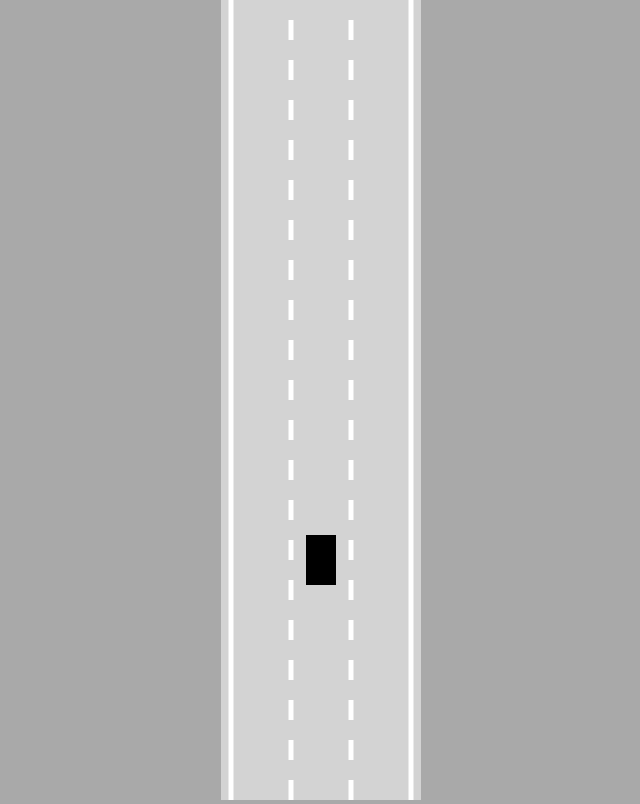
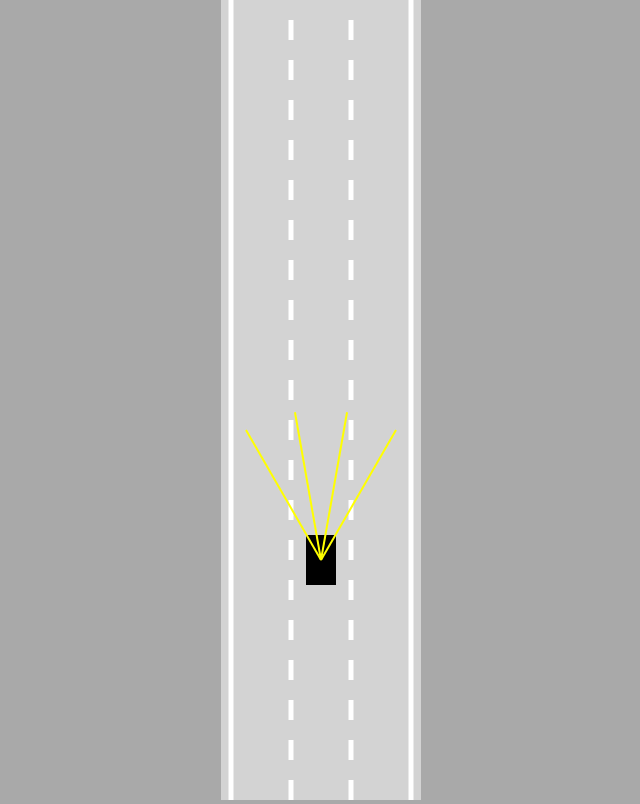
Before and after one commit to JoshuaP199/Self_Driving_Car_Tut, a plain HTML site: page index.html in a window 1280 px wide. Shown: the whole page, without its empty margins (319-959 px from the left). Drawn offline with Linux system fonts and the light colour scheme.

Commit message:
Artificial Sensors

```diff
--- a/car.js
+++ b/car.js
@@ -12,11 +12,14 @@ class Car{
         this.friction = 0.05;
         this.angle = 0;
 
+        this.sensor=new Sensor(this);
+
         this.controls = new Controls();
     }
 
-    update(){
+    update(roadBorders){
         this.#move();
+        this.sensor.update(roadBorders);
     }
 
     #move(){
@@ -75,5 +78,7 @@ class Car{
         ctx.fill();
 
         ctx.restore();
+
+        this.sensor.draw(ctx);
     }
 }
--- a/index.html
+++ b/index.html
@@ -9,6 +9,7 @@
 </head>
 <body>
     <canvas id = "myCanvas"></canvas>
+    <script src="sensor.js"></script>
     <script src="utils.js"></script>
     <script src="road.js"></script>
     <script src="controls.js"></script>
--- a/main.js
+++ b/main.js
@@ -8,7 +8,7 @@ const car = new Car(road.getLaneCenter(1),100,30,50);
 animate();
 
 function animate(){
-    car.update();
+    car.update(road.borders);
 
     //Makes it so that the car looks like its moving and not just making a line
     canvas.height = window.innerHeight;
--- /dev/null
+++ b/sensor.js
@@ -0,0 +1,97 @@
+class Sensor{
+    constructor(car){
+        this.car = car;
+        this.rayCount=4;
+        this.rayLength=150;
+        this.raySpread=Math.PI/3;
+
+        this.rays=[];
+        this.readings=[];
+    }
+
+    update(roadBorders){
+        this.#castRays();
+        this.readings=[];
+        for(let i=0;i<this.rays.length;i++){
+            this.readings.push(
+                this.#getReading(this.rays[i],roadBorders)
+            );
+        }
+    }
+
+    #getReading(ray,roadBorders){
+        let touches = [];
+
+        for(let i = 0; i<roadBorders.length;i++){
+            const touch=getIntersection(
+                ray[0],
+                ray[1],
+                roadBorders[i][0],
+                roadBorders[i][1]
+            );
+            if(touch){
+                touches.push(touch);
+            }
+        }
+
+        if(touches.length==0){
+            return null;
+        } else {
+            const offsets=touches.map(e=>e.offset);
+            const minOffset=Math.min(...offsets);
+            return touches.find(e=>e.offset==minOffset);
+        }
+    }
+
+    #castRays(){
+        this.rays=[];
+        for(let i=0;i<this.rayCount;i++){
+            const rayAngle=lerp(
+                this.raySpread/2,
+                -this.raySpread/2,
+                this.rayCount==1?0.5:i/(this.rayCount-1)
+            )+this.car.angle;
+
+            const start={x:this.car.x, y:this.car.y};
+            const end={
+                x:this.car.x-Math.sin(rayAngle)*this.rayLength,
+                y:this.car.y-Math.cos(rayAngle)*this.rayLength
+            };
+            this.rays.push([start,end]);
+        }
+    }
+
+    draw(ctx){
+        for(let i=0;i<this.rayCount;i++){
+            let end=this.rays[i][1];
+            if(this.readings[i]){
+                end=this.readings[i];
+            }
+            ctx.beginPath();
+            ctx.lineWidth=2;
+            ctx.strokeStyle="yellow";
+            ctx.moveTo(
+                this.rays[i][0].x,
+                this.rays[i][0].y
+            );
+            ctx.lineTo(
+                end.x,
+                end.y
+            );
+            ctx.stroke();
+
+            ctx.beginPath();
+            ctx.lineWidth=2;
+            ctx.strokeStyle="black";
+            ctx.moveTo(
+                this.rays[i][1].x,
+                this.rays[i][1].y
+            );
+            ctx.lineTo(
+                end.x,
+                end.y
+            );
+            ctx.stroke();
+        }
+    }
+}
--- a/utils.js
+++ b/utils.js
@@ -1,3 +1,24 @@
 function lerp(A,B,t){
     return A+(B-A)*t;
 }
+
+function getIntersection(A,B,C,D){
+    const tTop=(D.x-C.x)*(A.y-C.y)-(D.y-C.y)*(A.x-C.x);
+    const uTop=(C.y-A.y)*(A.x-B.x)-(C.x-A.x)*(A.y-B.y);
+    const bottom=(D.y-C.y)*(B.x-A.x)-(D.x-C.x)*(B.y-A.y);
+
+    if(bottom!=0){
+        const t=tTop/bottom;
+        const u=uTop/bottom;
+
+        if(t>=0 && t<=1 && u>=0 && u<=1){
+            return {
+                x:lerp(A.x,B.x,t),
+                y:lerp(A.y,B.y,t),
+                offset:t
+            }
+        }
+    }
+
+    return null;
+}
```
